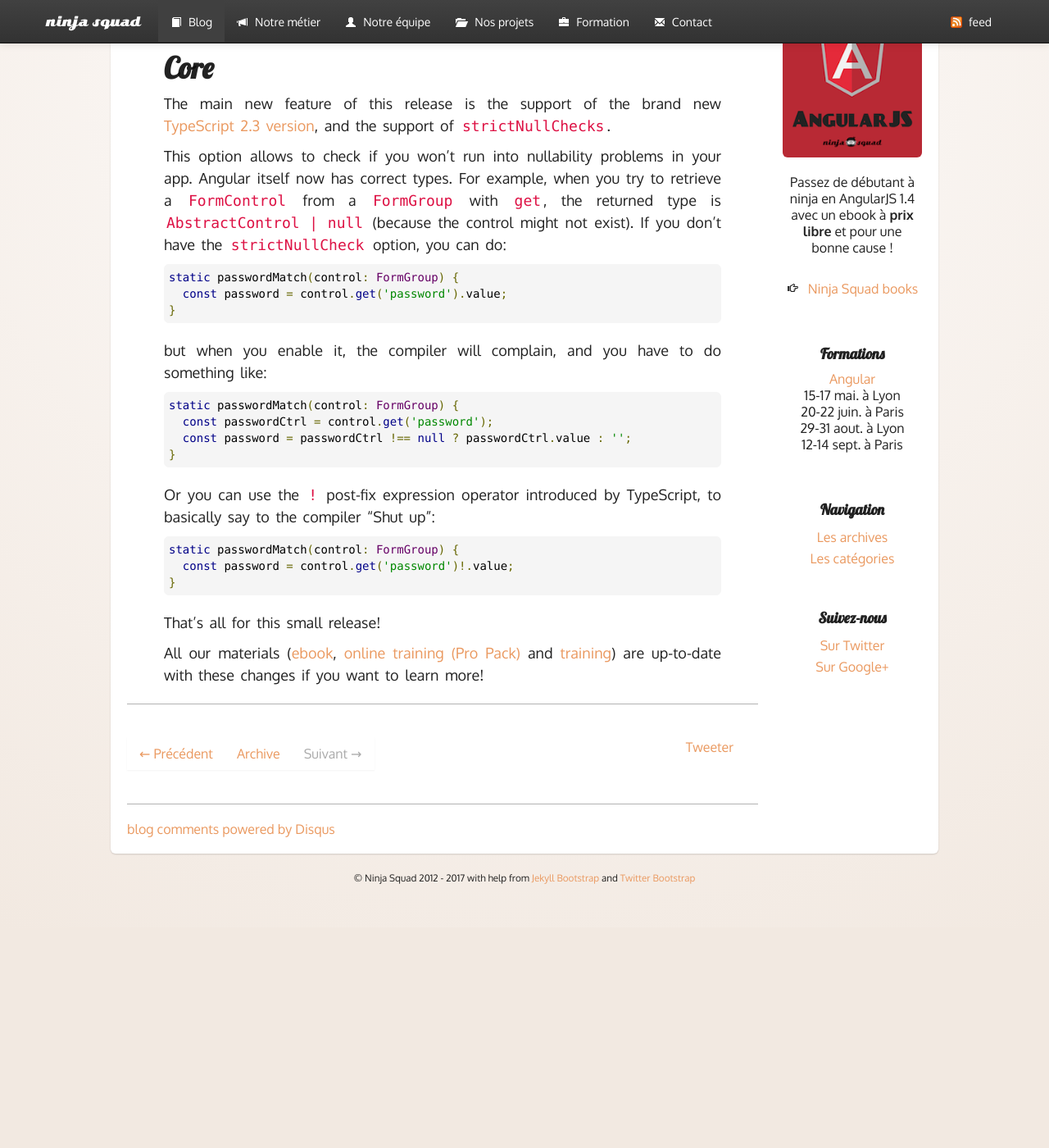
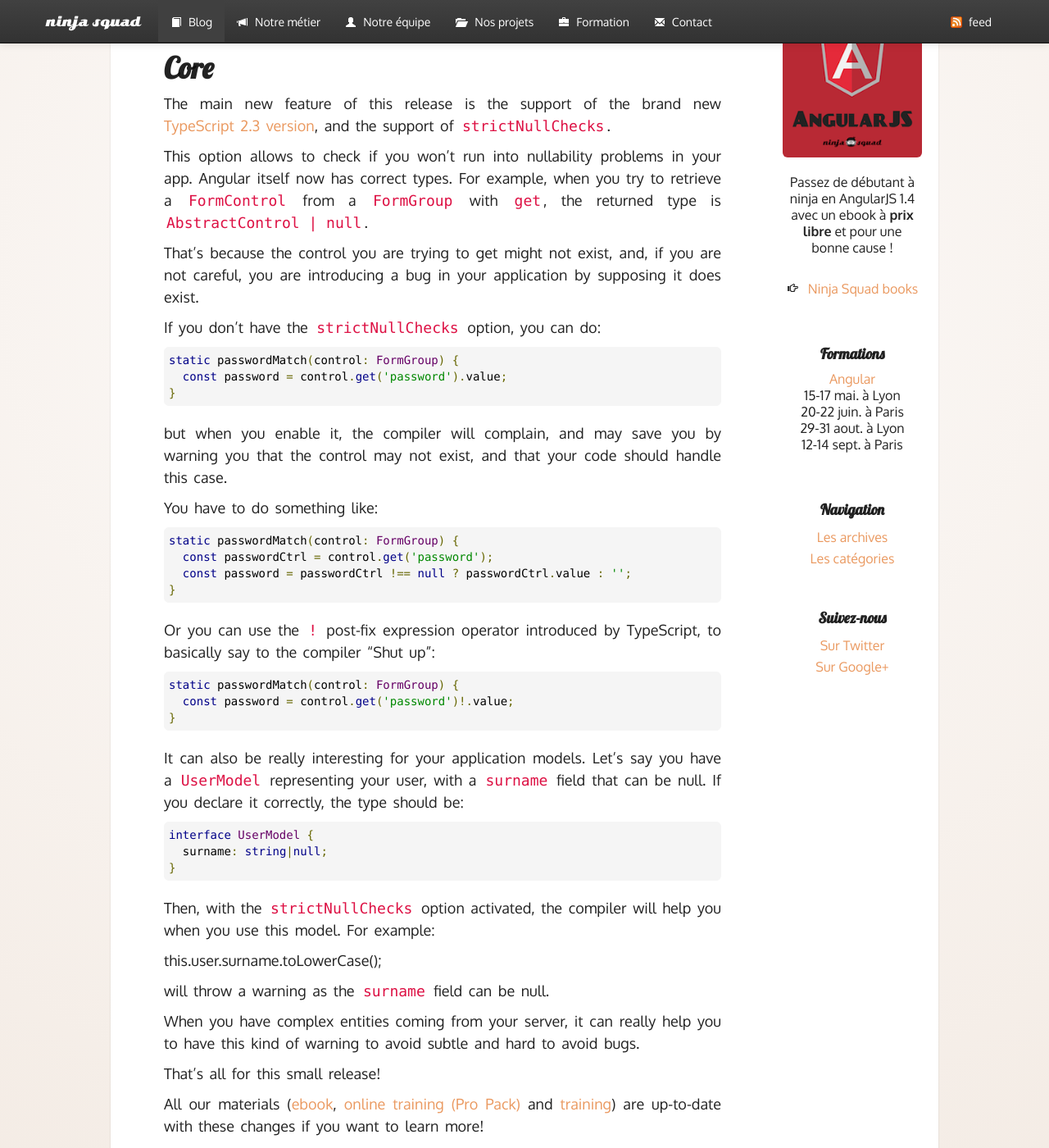
Before and after one commit to Ninja-Squad/ninja-squad.github.com, a Jekyll site: the page built from _posts/2017-04-28-what-is-new-angular-4.1.md, in a window 1280 px wide and 1400 px high, scrolled down 1002 px. Shown: the whole window at 82% size. Built offline with Jekyll 4.4.1, drawn with Linux system fonts in a browser that asks for light colours; comment, search, counter and statistics services are not loaded; before the commit the page ends 2133 px from its top, so only the background shows below that; some of the changed text lies outside the part shown.

Commit message:
fix: add more explanation on null checks

```diff
--- a/_posts/2017-04-28-what-is-new-angular-4.1.md
+++ b/_posts/2017-04-28-what-is-new-angular-4.1.md
@@ -30,7 +30,7 @@ So, what are the new features? Let's dive in!
 The internationalization module has a few bugfixes,
 and a notable new feature:
 the extracted messages file now has the source file for each message.
-It will far easier for developers to know where the messages come from!
+It will be far easier for developers to know where the messages come from!
 
     <trans-unit id="home.title" datatype="html">
       <source>Welcome to Ponyracer</source>
@@ -50,16 +50,23 @@ and the support of `strictNullChecks`.
 This option allows to check if you won't run into nullability problems in your app.
 Angular itself now has correct types.
 For example, when you try to retrieve a `FormControl` from a `FormGroup` with `get`,
-the returned type is `AbstractControl | null`
-(because the control might not exist).
-If you don't have the `strictNullCheck` option, you can do:
+the returned type is `AbstractControl | null`.
+
+That's because the control you are trying to get
+might not exist, and, if you are not careful,
+you are introducing a bug in your application by supposing it does exist.
+
+If you don't have the `strictNullChecks` option, you can do:
 
     static passwordMatch(control: FormGroup) {
       const password = control.get('password').value;
     }
 
 but when you enable it, the compiler will complain,
-and you have to do something like:
+and may save you by warning you that the control may not exist,
+and that your code should handle this case.
+
+You have to do something like:
 
     static passwordMatch(control: FormGroup) {
       const passwordCtrl = control.get('password');
@@ -73,6 +80,27 @@ to basically say to the compiler "Shut up":
       const password = control.get('password')!.value;
     }
 
+It can also be really interesting for your application models.
+Let's say you have a `UserModel` representing your user,
+with a `surname` field that can be null.
+If you declare it correctly, the type should be:
+
+    interface UserModel {
+      surname: string|null;
+    }
+
+Then, with the `strictNullChecks` option activated,
+the compiler will help you when you use this model.
+For example:
+
+   this.user.surname.toLowerCase();
+
+will throw a warning as the `surname` field can be null.
+
+When you have complex entities coming from your server,
+it can really help you to have this kind of warning
+to avoid subtle and hard to avoid bugs.
+
 That's all for this small release!
 
 All our materials ([ebook](https://books.ninja-squad.com/angular), [online training (Pro Pack)](https://angular-exercises.ninja-squad.com/) and [training](http://ninja-squad.com/training/angular)) are up-to-date with these changes if you want to learn more!
```
